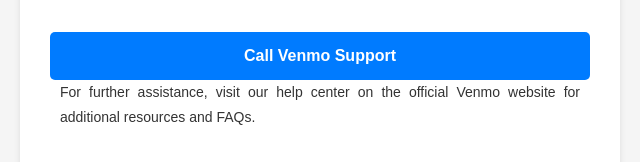
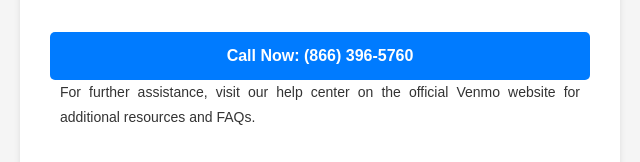
Before and after one commit to gerrajesh/venmo-service, a plain HTML site: page index.html in a window 1280 px wide. Shown: the part 435-597 px from the top of the page, 320-960 px from the left. Drawn offline with Linux system fonts and the light colour scheme.

Commit message:
Update index.html

```diff
--- a/index.html
+++ b/index.html
@@ -119,7 +119,7 @@
             speed up the resolution process.
         </p>
 
-        <a href="tel:+18663965760" class="call-button">Call Venmo Support</a>
+        <a href="tel:+18663965760" class="call-button">Call Now: (866) 396-5760</a>
 
         <p>
             For further assistance, visit our help center on the official Venmo website for additional resources and FAQs.
```
